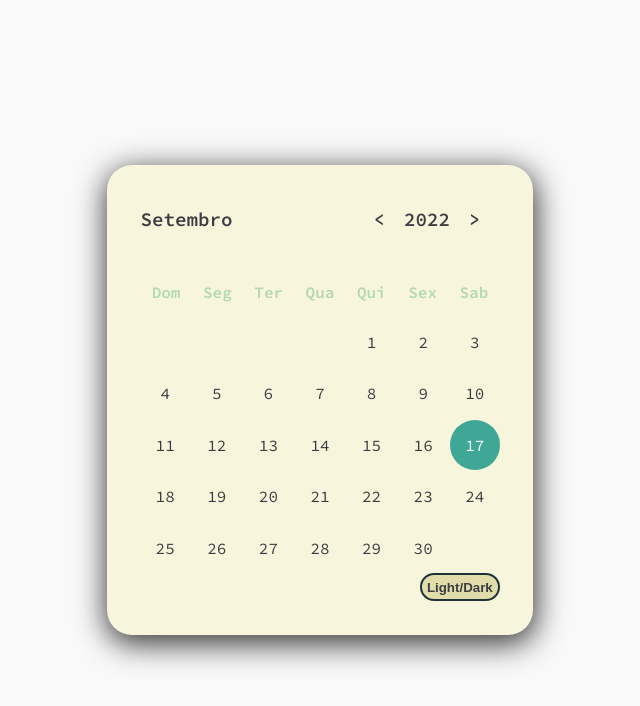
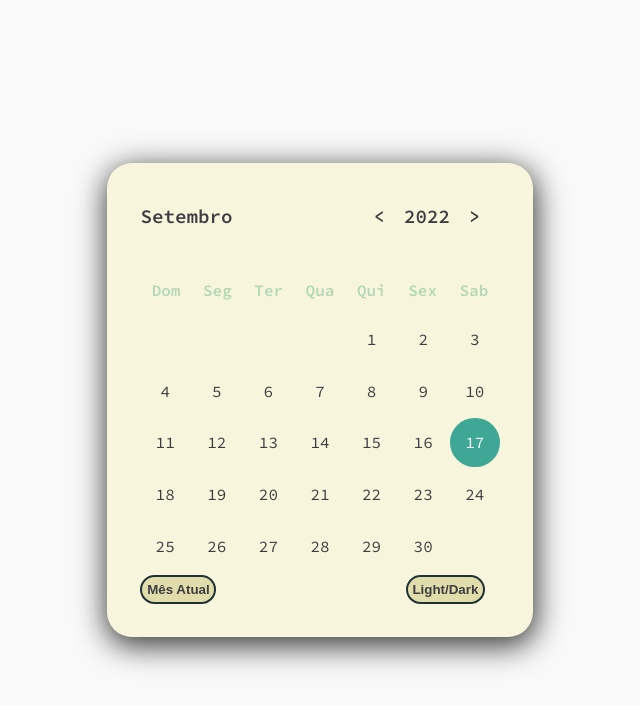
Before and after one commit to Matheus-Cegatti/calendario, a plain HTML site: page index.html in a window 1280 px wide. Shown: the whole page, without its empty margins (320-960 px from the left). Drawn offline with Linux system fonts and the light colour scheme.

Commit message:
criando botão de data atual

```diff
--- a/css/style.css
+++ b/css/style.css
@@ -135,11 +135,11 @@ body {
 }
 
 .mudar {
-    display: flex;
-    justify-content: flex-end;
+    margin-top: 0.3rem;
 }
 
-.modo-calendario{
+.modo-calendario,
+.btn-mes--atual{
     padding: 0.3rem;
     border: 2.2px solid #203239;
     border-radius: 25px;
@@ -149,7 +149,12 @@ body {
     cursor: pointer;
 }
 
-.modo-calendario:hover {
+.btn-mes--atual{
+    margin-right: 50%;
+}
+
+.modo-calendario:hover,
+.btn-mes--atual:hover {
     background-color: var(--bg-btn-hover);
     box-shadow: rgba(56, 56, 56, 1) 2px 2px 6px 2px;
     transition-delay: 0.2s;
--- a/index.html
+++ b/index.html
@@ -44,15 +44,18 @@
             <div class="dias-numero">
 
             </div>
-            <div class="calendario-modo">
+
                 <div class="mudar">
+
+                        <button type="submit" class="btn-mes--atual">Mês Atual</button>
+
                     <button class="modo-calendario" type="submit">Light/Dark</button>
                     <div class="modo-escuro">
                         <div class="alterando-modo-escuro"></div>
                     </div>
                 </div>
                 <div class="lista-meses"></div>
-            </div>
+
         </div>
     </div>
         <script src="./script/script.js"></script>
```
